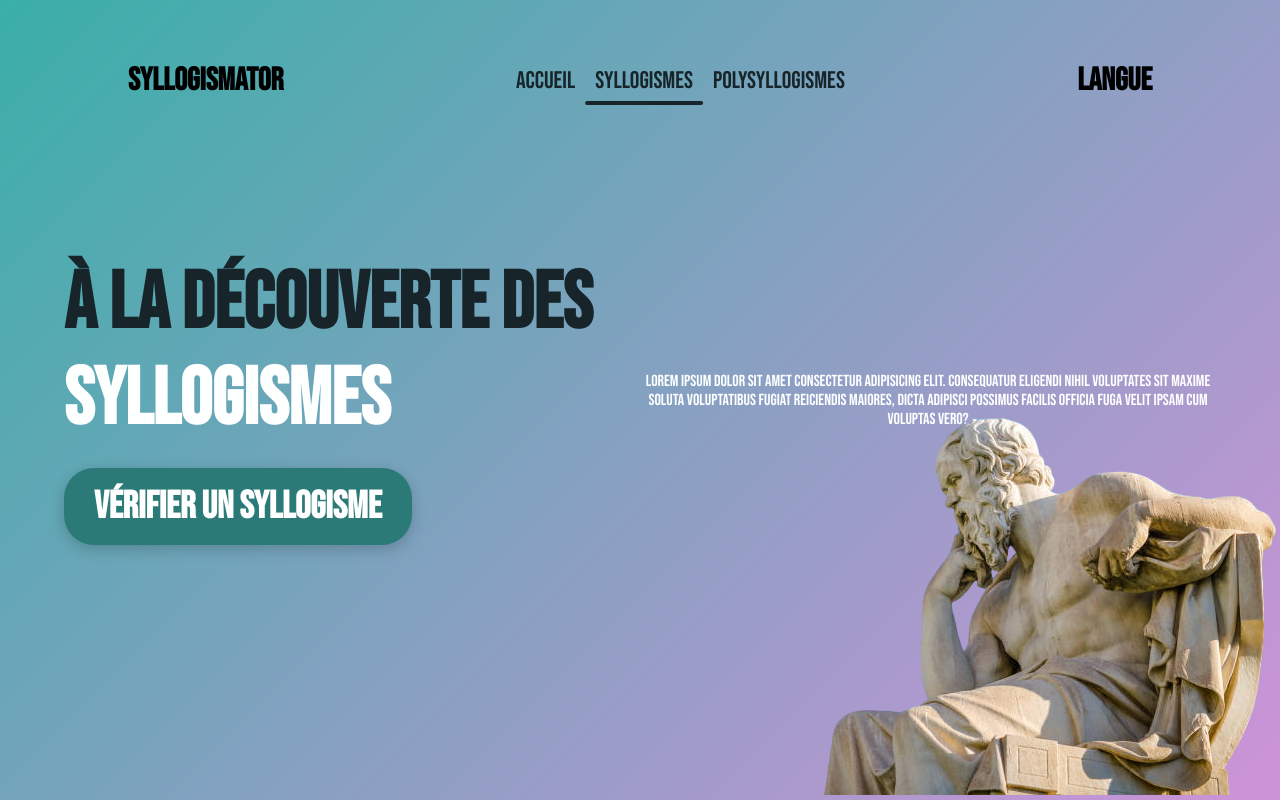
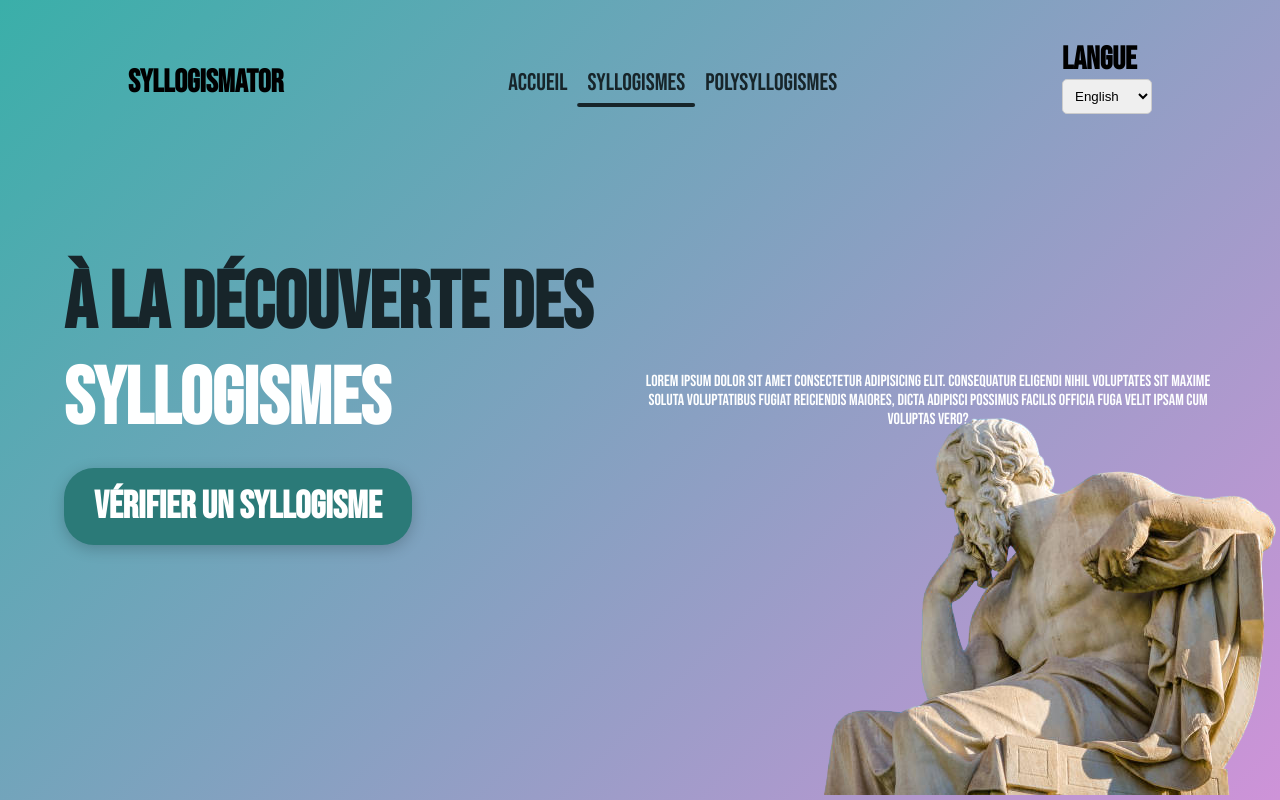
Before and after one commit to floeme/GL-Syllogisme, a React (Vite) app in the folder syllogismator/: page /syllogismes in a window 1280 px wide. Built offline with nearby package versions, Linux system fonts and the light colour scheme.

Commit message:
Added lang selector

```diff
--- a/syllogismator/src/components/elements/ChooserLanguage.tsx
+++ b/syllogismator/src/components/elements/ChooserLanguage.tsx
@@ -1,9 +1,45 @@
 import React from "react";
 
-export const chooserLanguage = () => {
+type FuncType = {
+    callbackLang : CallableFunction
+}
+type Lang = {
+    name: string;
+    val: string;
+}
+
+const langList = [
+    {
+        name : "Francais",
+        val: "FR"
+    },
+    {
+        name : "English",
+        val : "EN"
+    }];
+
+export const chooserLanguage = (props: FuncType) => {
+
+    let selected: string = localStorage.getItem("lang") ?? "EN";
+
+    localStorage.setItem("lang", selected);
+
+    const onChange = (e: React.FormEvent<HTMLSelectElement>) => {
+        props.callbackLang(e.currentTarget.value);
+        localStorage.setItem("lang", e.currentTarget.value);
+        selected = e.currentTarget.value;
+    };
+
   return (
     <div>
       <h1>LANGUE</h1>
+        <select defaultValue={selected} onChange={onChange}>
+            {
+                langList.map((lang: Lang) => {
+                    return (<option key={lang.val} value={lang.val}>{lang.name}</option>)
+                })
+            }
+        </select>
     </div>
   );
 };
--- a/syllogismator/src/components/elements/Navigation.tsx
+++ b/syllogismator/src/components/elements/Navigation.tsx
@@ -3,6 +3,9 @@ import { NavLink } from "react-router-dom";
 import ChooserLanguage from "./ChooserLanguage";
 
 export const Navigation = () => {
+  const onChange = (chars: string) => {
+    console.log("Selected: "+chars);
+  };
   return (
     <div className="container-nav">
       <h1 className="Name">Syllogismator</h1>
@@ -29,7 +32,7 @@ export const Navigation = () => {
           </NavLink>
         </ul>
       </div>
-      <ChooserLanguage />
+      <ChooserLanguage callbackLang={onChange}/>
     </div>
   );
 };
```
